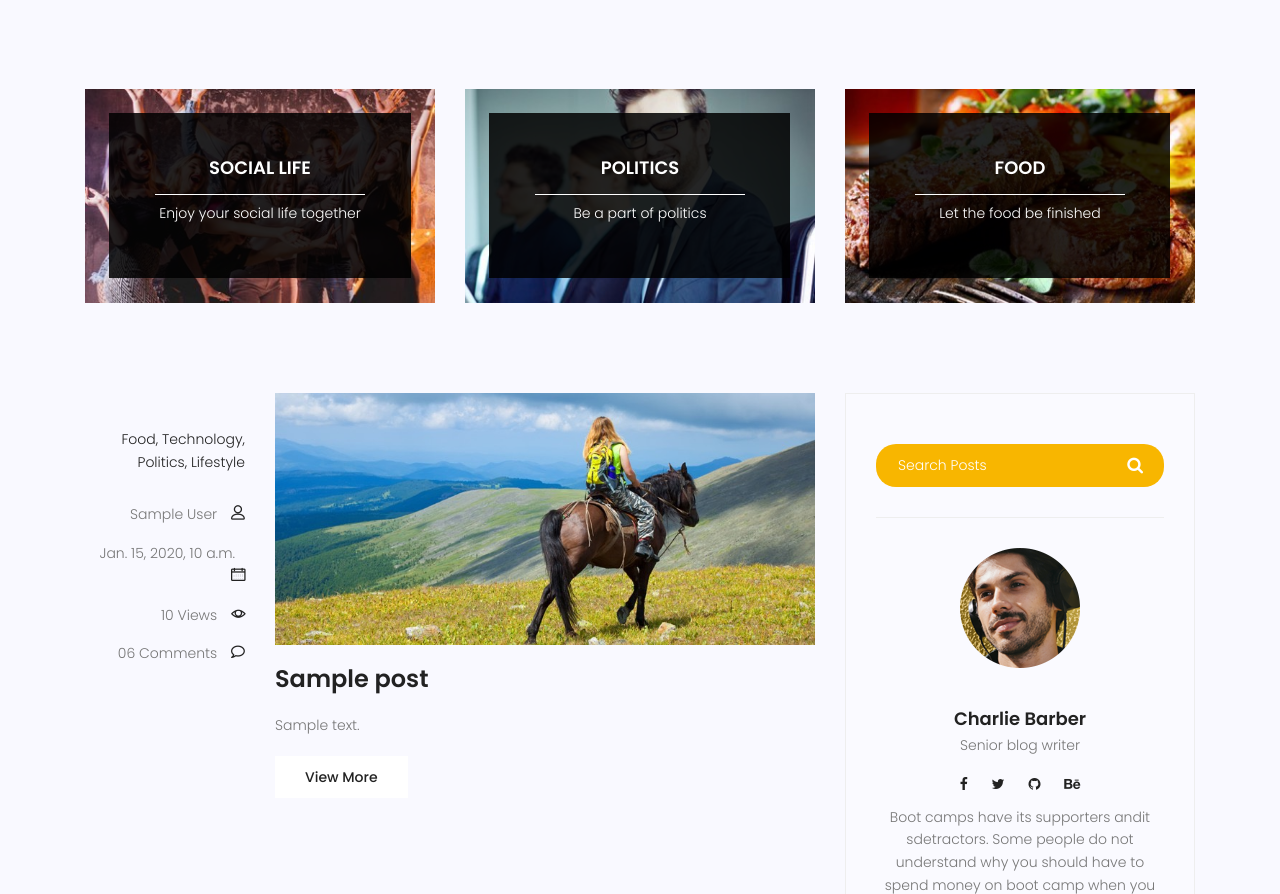
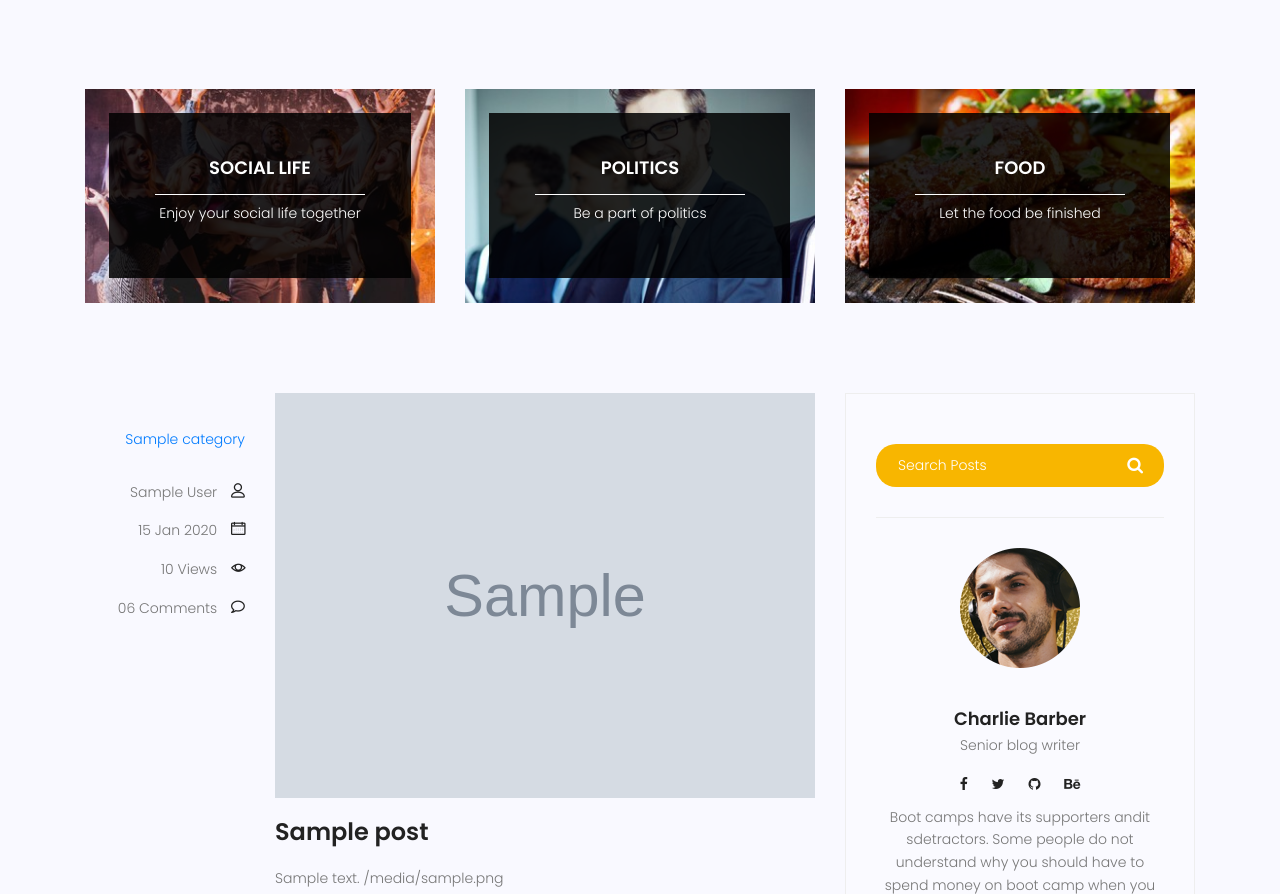
Before and after one commit to jalal776/django_bigdeli, a Django app: page /blog/ in a window 1280 px wide. Shown: the part 689-1583 px from the top of the page. Run offline with Django 3.2, Linux system fonts and the light colour scheme; tables that the repository leaves empty hold one stand-in row (values such as "Sample post"); grey boxes marked "Sample" are stand-in pictures; some libraries are stand-ins or nearby versions.

Commit message:
Adding Category and image field
- Adding Category class
- modifying blog/models.py with adding Image field and category field
-using a couple of template tags in blog-home.html and blog-single.html

```diff
--- a/blog/admin.py
+++ b/blog/admin.py
@@ -1,5 +1,5 @@
 from django.contrib import admin
-from blog.models import Post
+from blog.models import Post,Category
 
 # Register your models here.
 
@@ -16,3 +16,4 @@ class PostAdmin(admin.ModelAdmin):
     pass
 
 admin.site.register(Post,PostAdmin)
+admin.site.register(Category)
--- a/blog/models.py
+++ b/blog/models.py
@@ -3,12 +3,17 @@ from django.contrib.auth.models import User
 
 # Create your models here.
 
+class Category(models.Model):
+    name = models.CharField(max_length = 100)
+
+    def __str__(self):
+        return self.name
 
 class Post(models.Model):
-    # image =
+    image = models.ImageField(upload_to='blog/',default='blog/default.jpg')
     # tag =
     author = models.ForeignKey(User,on_delete = models.SET_NULL, null=True )
-    # category =
+    category = models.ManyToManyField(Category)
     title = models.CharField(max_length=255)
     content = models.TextField()
     counted_views = models.IntegerField(default = 0)
--- a/requirments.txt
+++ b/requirments.txt
@@ -3,3 +3,4 @@ Django>3.2,<3.3
 pytz
 sqlparse
 typing-extensions
+pillow
--- a/templates/blog/blog-home.html
+++ b/templates/blog/blog-home.html
@@ -93,15 +93,19 @@
 				<div class="single-post row">
 					<div class="col-lg-3  col-md-3 meta-details">
 						<ul class="tags">
-							<li><a href="#">Food,</a></li>
-							<li><a href="#">Technology,</a></li>
-							<li><a href="#">Politics,</a></li>
-							<li><a href="#">Lifestyle</a></li>
+
+                       {% for cat in post.category.all %}
+					   <a href="#">{{cat.name}}</a>
+					      {% if not forloop.last %}
+					       ,
+					      {% endif %}
+					   {% endfor %}
+
 						</ul>
 						<div class="user-details row">
 							<p class="user-name col-lg-12 col-md-12 col-6"><a href="#">{{post.author.get_full_name}}</a> <span
 									class="lnr lnr-user"></span></p>
-							<p class="date col-lg-12 col-md-12 col-6"><a href="#">{{post.published_date}}</a> <span
+							<p class="date col-lg-12 col-md-12 col-6"><a href="#">{{post.published_date|date:"d M Y"}}</a> <span
 									class="lnr lnr-calendar-full"></span></p>
 							<p class="view col-lg-12 col-md-12 col-6"><a href="#">{{post.counted_views}} Views</a> <span
 									class="lnr lnr-eye"></span></p>
@@ -111,7 +115,7 @@
 					</div>
 					<div class="col-lg-9 col-md-9 ">
 						<div class="feature-img">
-							<img class="img-fluid" src="{% static 'img/blog/feature-img1.jpg' %}" alt="">
+							<img class="img-fluid" src="{{post.image.url}}" alt="">
 						</div>
 						<a class="posts-title" href="{% url 'blog:single' post.id %}">
 							<!-- <h3>Astronomy Binoculars A Great Alternative</h3> -->
@@ -122,6 +126,7 @@
 							you should have to spend money on boot camp when you can get the MCSE study materials
 							yourself at a fraction. -->
 							{{post.content}}
+							{{post.image.url}}
 						</p>
 						<a href="blog-single.html" class="primary-btn">View More</a>
 					</div>
--- a/templates/blog/blog-single.html
+++ b/templates/blog/blog-single.html
@@ -41,7 +41,7 @@
 						<div class="user-details row">
 							<p class="user-name col-lg-12 col-md-12 col-6"><a href="#">Mark wiens</a> <span
 									class="lnr lnr-user"></span></p>
-							<p class="date col-lg-12 col-md-12 col-6"><a href="#">12 Dec, 2017</a> <span
+							<p class="date col-lg-12 col-md-12 col-6"><a href="#">{{post.published_date|date:"d M Y"}}</a> <span
 									class="lnr lnr-calendar-full"></span></p>
 							<p class="view col-lg-12 col-md-12 col-6"><a href="#">1.2M Views</a> <span
 									class="lnr lnr-eye"></span></p>
```
Also changed, not shown: blog/migrations/0004_post_image.py (added), blog/migrations/0005_auto_20240320_1712.py (added), media/blog/Capture.JPG (added), media/blog/default.jpg (added), media/blog/feature-img1.jpg (added), media/blog/feature-img1_nttX7tv.jpg (added), media/blog/feature-img2.jpg (added), media/blog/feature-img2_hfGhUrU.jpg (added).
